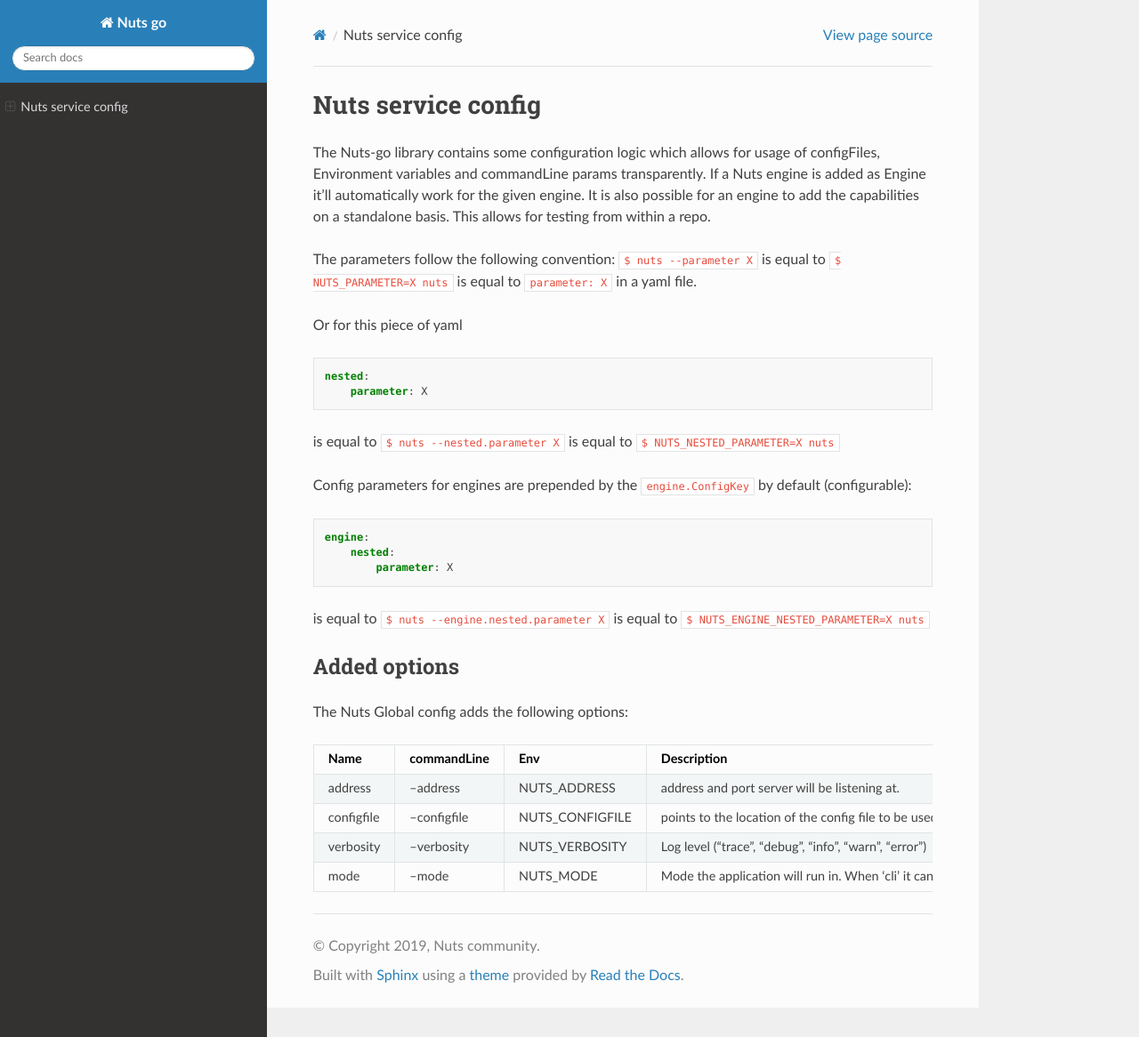
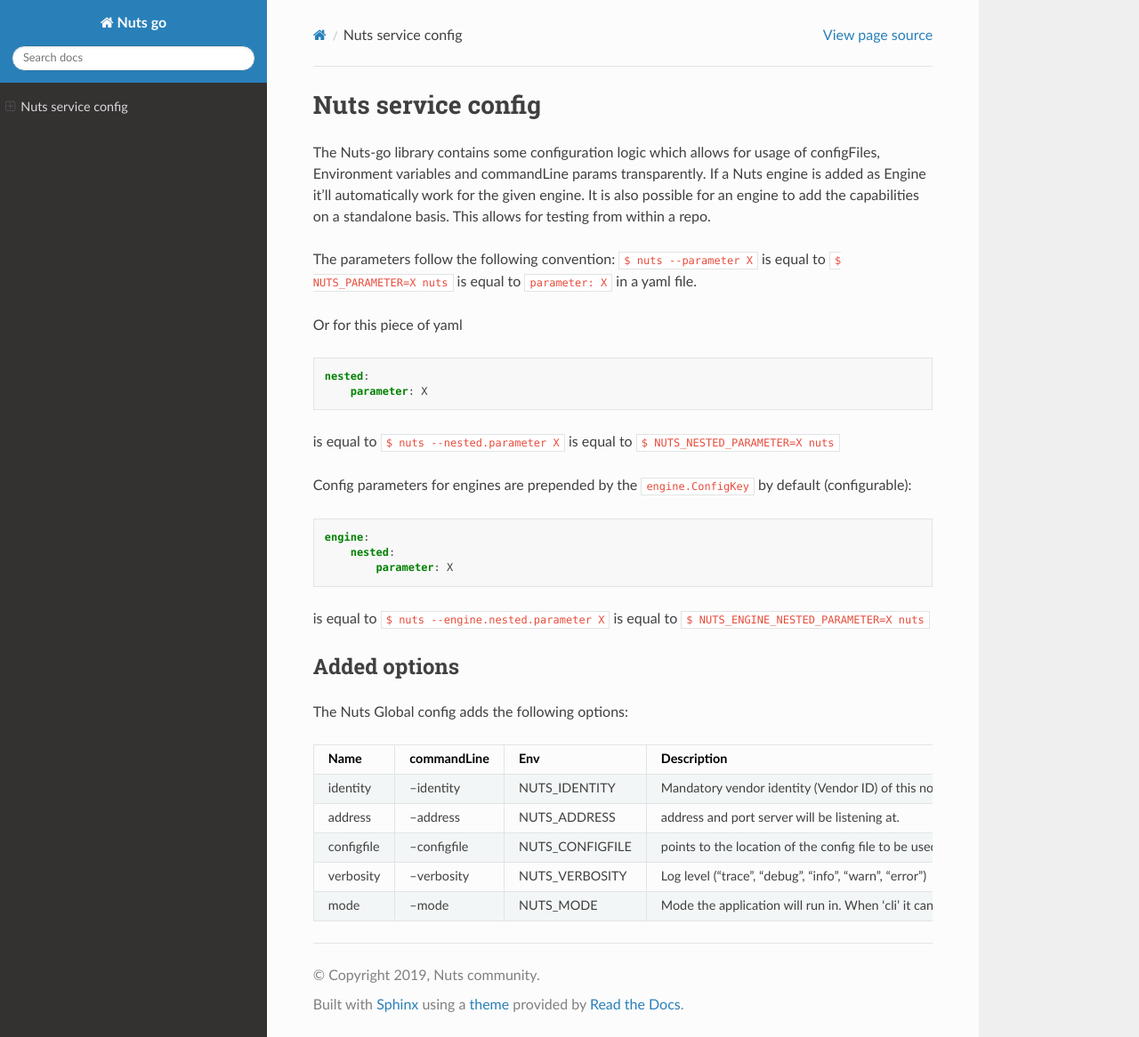
Before and after one commit to nuts-foundation/nuts-go, a Sphinx documentation site: the page built from docs/pages/configuration/nuts-go.rst, in a window 1280 px wide and 1166 px high. Shown: the whole window at 89% size. Built offline with Sphinx 7.4.7 and the Read the Docs theme 2.0.0, drawn with Linux system fonts in a browser that asks for light colours.

Commit message:
Documented configuration parameter 'identity'

```diff
--- a/docs/pages/configuration/nuts-go.rst
+++ b/docs/pages/configuration/nuts-go.rst
@@ -40,6 +40,9 @@
 =====================   ====================    =====================   ================================================================
 Name                    commandLine             Env                     Description
 =====================   ====================    =====================   ================================================================
+identity                --identity              NUTS_IDENTITY           Mandatory vendor identity (Vendor ID) of this node. It is the URN-encoded
+                                                                        Chamber of Commerce registration no. of the vendor, e.g.:
+                                                                        urn:oid:1.3.6.1.4.1.54851.4:12345678
 address                 --address               NUTS_ADDRESS            address and port server will be listening at.
 configfile              --configfile            NUTS_CONFIGFILE         points to the location of the config file to be used.
 verbosity               --verbosity             NUTS_VERBOSITY          Log level ("trace", "debug", "info", "warn", "error")
```
